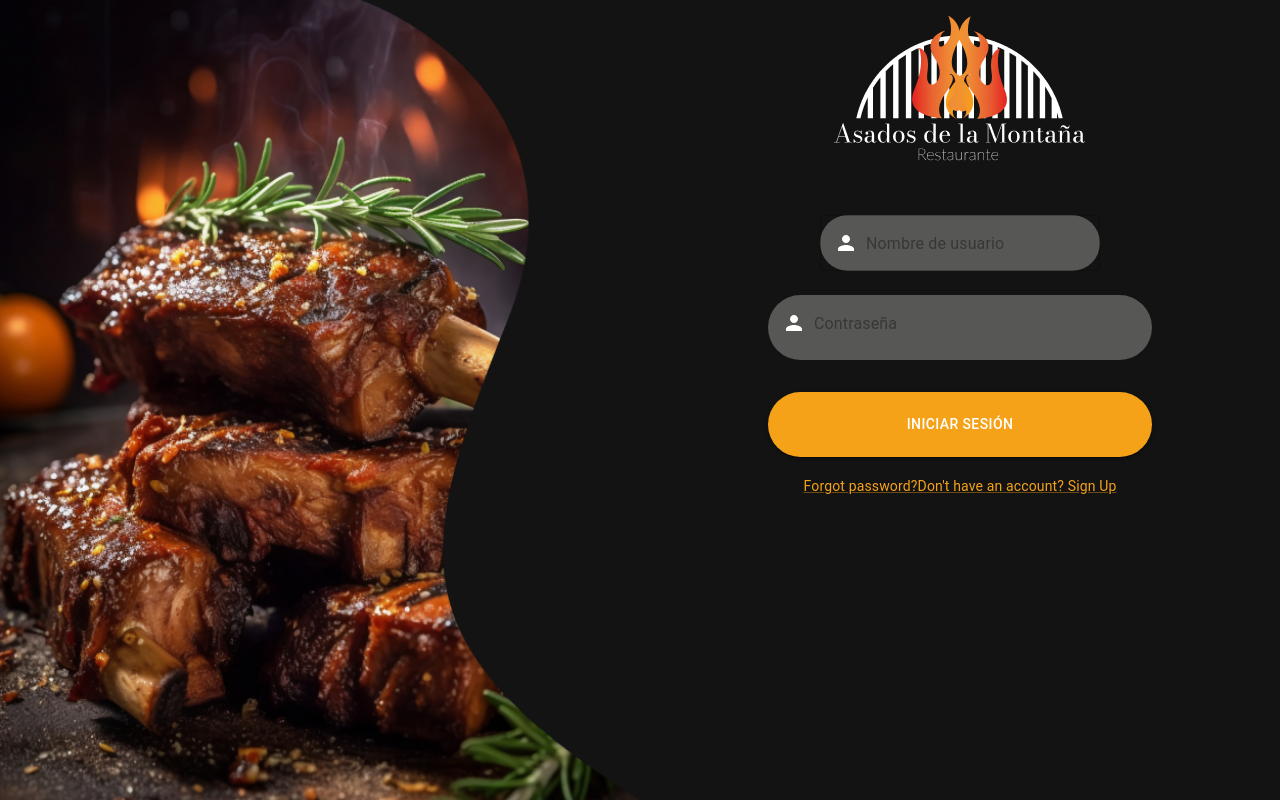
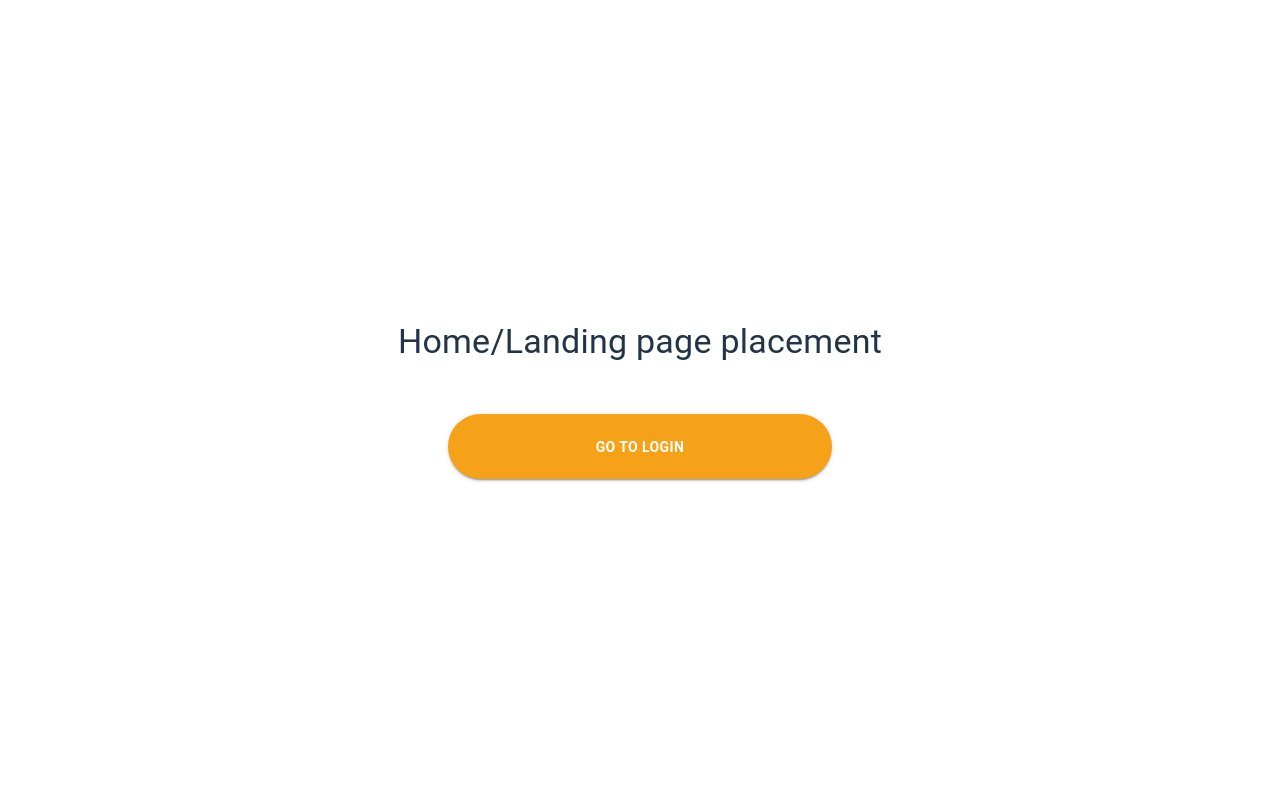
Before and after one commit to team-landing-page/sv-fe-asado-montana, a React (Vite) app: page / in a window 1280 px wide. Built offline with nearby package versions, Linux system fonts and the light colour scheme.

Commit message:
Integrate react-router-dom and create placement for different pages.

```diff
--- a/package.json
+++ b/package.json
@@ -16,7 +16,8 @@
     "@mui/icons-material": "^5.14.16",
     "@mui/material": "^5.14.17",
     "react": "^18.2.0",
-    "react-dom": "^18.2.0"
+    "react-dom": "^18.2.0",
+    "react-router-dom": "^6.21.1"
   },
   "devDependencies": {
     "@types/react": "^18.2.15",
--- a/src/App.jsx
+++ b/src/App.jsx
@@ -1,12 +1,15 @@
+import { RouterProvider } from 'react-router-dom';
+import { ThemeProvider } from "@mui/material/styles";
 import './App.css'
-import { ThemeProvider } from "@mui/material/styles";
 import { theme } from "./utils/LightTheme";
-import LogIn from './features/login/views/Login/LoginView';
+import { router } from './router/router';
 
 export default function App() {
   return (
     <ThemeProvider theme={theme}>
-      <LogIn></LogIn>
+      <RouterProvider
+        router={router}
+      />
     </ThemeProvider>
   );
 }
--- /dev/null
+++ b/src/features/dashboard/Dashboard.jsx
@@ -0,0 +1,8 @@
+
+const Dashboard = () => {
+  return (
+    <div>Dashboard</div>
+  )
+}
+
+export default Dashboard;
--- /dev/null
+++ b/src/features/home/Home.jsx
@@ -0,0 +1,41 @@
+import { Button, Box, Typography } from '@mui/material';
+import { useNavigate } from 'react-router-dom';
+
+// All functions implemented here must be refactored in landing page integration
+const Home = () => {
+
+  const navigateTo = useNavigate();
+
+  const goToLogin = () => {
+    navigateTo('/login');
+  }
+
+  return (
+    <>
+      <Box
+        display="flex"
+        flexDirection="column"
+        justifyContent="center"
+        alignItems="center"
+        height="100vh"
+      >
+        <Typography variant="h4" gutterBottom>
+        Home/Landing page placement
+      </Typography>
+      <Box mt={5}>
+        {/* Adjust the margin (mt) based on your design */}
+        <Button
+          variant="contained"
+          color="primary"
+          onClick={goToLogin}
+          style={{ borderRadius: "32.5px", height: "65px", width: "384px", textTransform: 'uppercase', fontWeight: 600 }}
+          >
+          go to login
+        </Button>
+      </Box>
+      </Box>
+    </>
+  );
+}
+
+export default Home
--- /dev/null
+++ b/src/router/router.jsx
@@ -0,0 +1,27 @@
+import { createBrowserRouter } from 'react-router-dom';
+import  Home from '../features/home/Home';
+import  Dashboard from '../features/dashboard/Dashboard';
+import Login from '../features/login/views/Login/LoginView';
+
+export const router = createBrowserRouter([
+    {
+        path: '/',
+        element: <Home />,
+        index: true,
+    },
+    {
+        path: '/login',
+        element: <Login />
+    },
+    {
+        path: '/dashboard',
+        element: <Dashboard />,
+        // Implement children for dashboard for all side bar menu item
+       /* children: [
+            {
+                path: '/foo',
+                element: <Foo />
+            }
+        ]*/
+    }
+]);
```
Also changed, not shown: src/features/components/PlacementComponet.jsx (added, +9 -0 lines), src/features/customers/Customers.jsx (added, +8 -0 lines), src/features/menus/Menus.jsx (added, +8 -0 lines), src/features/orders/Orders.jsx (added, +8 -0 lines), src/features/home/index.js (deleted), 1 other file (tests, documents, lock files or other folders).
